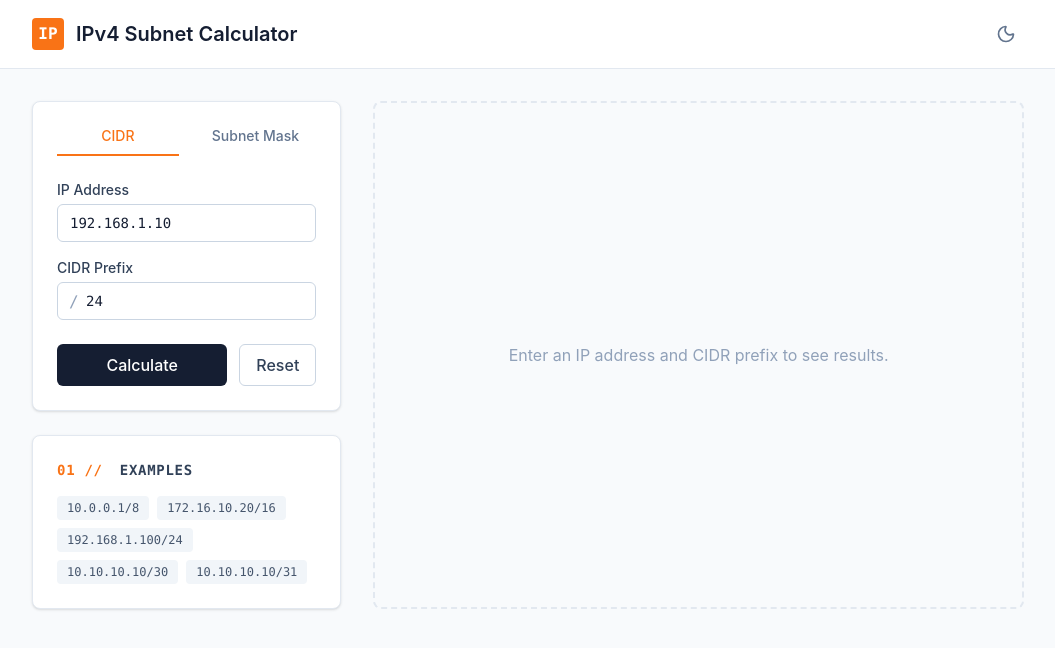
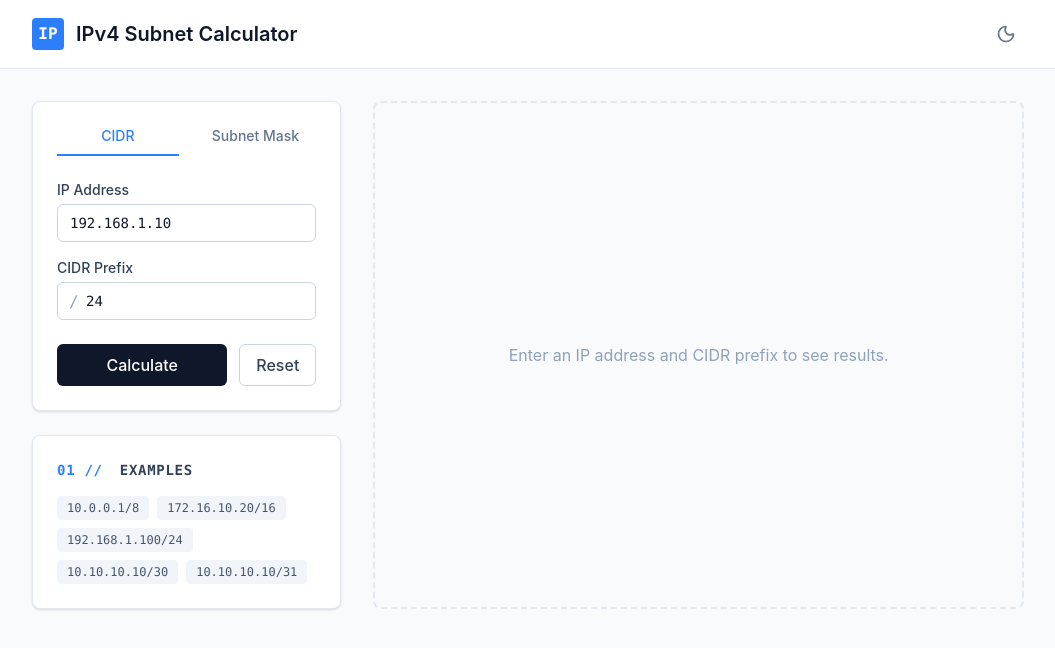
Before and after one commit to BangGempar/kalkulator-subnet, a React (Vite) app: page / in a window 1280 px wide. Shown: the top 648 px of the page, without its empty margins (112-1167 px from the left). Built offline with nearby package versions, Linux system fonts and the light colour scheme.

Commit message:
style: change theme to blue and white

```diff
--- a/src/App.tsx
+++ b/src/App.tsx
@@ -12,7 +12,7 @@ function App() {
     result, error, calculate, reset
   } = useSubnetCalculator();
 
-  const [darkMode, setDarkMode] = useState(true);
+  const [darkMode, setDarkMode] = useState(false);
 
   useEffect(() => {
     const isDark = window.matchMedia('(prefers-color-scheme: dark)').matches;
@@ -41,7 +41,7 @@ function App() {
       <header className="bg-white dark:bg-slate-900 border-b border-slate-200 dark:border-slate-800 sticky top-0 z-10">
         <div className="max-w-5xl mx-auto px-4 py-4 flex justify-between items-center">
           <div className="flex items-center gap-3">
-            <div className="w-8 h-8 bg-orange-500 rounded flex items-center justify-center text-white font-mono font-bold">
+            <div className="w-8 h-8 bg-blue-500 rounded flex items-center justify-center text-white font-mono font-bold">
               IP
             </div>
             <h1 className="text-xl font-semibold text-slate-900 dark:text-white">
@@ -50,7 +50,7 @@ function App() {
           </div>
           <button
             onClick={() => setDarkMode(!darkMode)}
-            className="p-2 text-slate-500 hover:text-orange-500 hover:bg-orange-50 dark:hover:bg-slate-800 rounded transition-colors"
+            className="p-2 text-slate-500 hover:text-blue-500 hover:bg-blue-50 dark:hover:bg-slate-800 rounded transition-colors"
           >
             {darkMode ? <Sun size={20} /> : <Moon size={20} />}
           </button>
@@ -64,7 +64,7 @@ function App() {
               <button
                 className={`flex-1 pb-2 text-sm font-medium border-b-2 transition-colors ${
                   mode === 'cidr'
-                    ? 'border-orange-500 text-orange-500'
+                    ? 'border-blue-500 text-blue-500'
                     : 'border-transparent text-slate-500 hover:text-slate-700 dark:hover:text-slate-300'
                 }`}
                 onClick={() => setMode('cidr')}
@@ -74,7 +74,7 @@ function App() {
               <button
                 className={`flex-1 pb-2 text-sm font-medium border-b-2 transition-colors ${
                   mode === 'mask'
-                    ? 'border-orange-500 text-orange-500'
+                    ? 'border-blue-500 text-blue-500'
                     : 'border-transparent text-slate-500 hover:text-slate-700 dark:hover:text-slate-300'
                 }`}
                 onClick={() => setMode('mask')}
@@ -92,7 +92,7 @@ function App() {
                   type="text"
                   value={ip}
                   onChange={(e) => setIp(e.target.value)}
-                  className="w-full px-3 py-2 bg-white dark:bg-slate-950 border border-slate-300 dark:border-slate-700 rounded-md focus:outline-none focus:ring-2 focus:ring-orange-500 font-mono text-sm"
+                  className="w-full px-3 py-2 bg-white dark:bg-slate-950 border border-slate-300 dark:border-slate-700 rounded-md focus:outline-none focus:ring-2 focus:ring-blue-500 font-mono text-sm"
                   placeholder="192.168.1.10"
                 />
               </div>
@@ -108,7 +108,7 @@ function App() {
                       type="text"
                       value={cidr}
                       onChange={(e) => setCidr(e.target.value)}
-                      className="w-full pl-7 pr-3 py-2 bg-white dark:bg-slate-950 border border-slate-300 dark:border-slate-700 rounded-md focus:outline-none focus:ring-2 focus:ring-orange-500 font-mono text-sm"
+                      className="w-full pl-7 pr-3 py-2 bg-white dark:bg-slate-950 border border-slate-300 dark:border-slate-700 rounded-md focus:outline-none focus:ring-2 focus:ring-blue-500 font-mono text-sm"
                       placeholder="24"
                     />
                   </div>
@@ -122,7 +122,7 @@ function App() {
                     type="text"
                     value={mask}
                     onChange={(e) => setMask(e.target.value)}
-                    className="w-full px-3 py-2 bg-white dark:bg-slate-950 border border-slate-300 dark:border-slate-700 rounded-md focus:outline-none focus:ring-2 focus:ring-orange-500 font-mono text-sm"
+                    className="w-full px-3 py-2 bg-white dark:bg-slate-950 border border-slate-300 dark:border-slate-700 rounded-md focus:outline-none focus:ring-2 focus:ring-blue-500 font-mono text-sm"
                     placeholder="255.255.255.0"
                   />
                 </div>
@@ -138,7 +138,7 @@ function App() {
               <div className="flex gap-3 pt-2">
                 <button
                   type="submit"
-                  className="flex-1 bg-slate-900 hover:bg-slate-800 dark:bg-orange-500 dark:hover:bg-orange-600 text-white font-medium py-2 px-4 rounded-md transition-colors"
+                  className="flex-1 bg-slate-900 hover:bg-slate-800 dark:bg-blue-500 dark:hover:bg-blue-600 text-white font-medium py-2 px-4 rounded-md transition-colors"
                 >
                   Calculate
                 </button>
@@ -155,7 +155,7 @@ function App() {
 
           <div className="bg-white dark:bg-slate-900 border border-slate-200 dark:border-slate-800 rounded-lg p-6 shadow-sm">
             <h3 className="font-mono text-sm font-semibold text-slate-700 dark:text-slate-300 mb-4 tracking-wider">
-              <span className="text-orange-500 mr-2">01 //</span> EXAMPLES
+              <span className="text-blue-500 mr-2">01 //</span> EXAMPLES
             </h3>
             <div className="flex flex-wrap gap-2">
               {[
@@ -168,7 +168,7 @@ function App() {
                 <button
                   key={i}
                   onClick={() => loadExample(ex.ip, ex.cidr)}
-                  className="px-2.5 py-1 text-xs font-mono bg-slate-100 dark:bg-slate-800 text-slate-600 dark:text-slate-400 hover:text-orange-500 hover:bg-orange-50 dark:hover:bg-slate-700 rounded transition-colors"
+                  className="px-2.5 py-1 text-xs font-mono bg-slate-100 dark:bg-slate-800 text-slate-600 dark:text-slate-400 hover:text-blue-500 hover:bg-blue-50 dark:hover:bg-slate-700 rounded transition-colors"
                 >
                   {ex.ip}/{ex.cidr}
                 </button>
@@ -224,7 +224,7 @@ function App() {
               </div>
 
               {result.cidr === 31 && (
-                <div className="p-4 bg-orange-50 dark:bg-orange-900/20 text-orange-800 dark:text-orange-200 text-sm rounded-lg border border-orange-200 dark:border-orange-800/30">
+                <div className="p-4 bg-blue-50 dark:bg-blue-900/20 text-blue-800 dark:text-blue-200 text-sm rounded-lg border border-blue-200 dark:border-blue-800/30">
                   <strong>Note:</strong> /31 is commonly used for point-to-point links. Both addresses are considered usable hosts.
                 </div>
               )}
--- a/src/components/BinaryVisualization.tsx
+++ b/src/components/BinaryVisualization.tsx
@@ -23,7 +23,7 @@ export function BinaryVisualization({ ipBinary, maskBinary, prefix }: Props) {
     <div className="bg-slate-900 rounded-lg overflow-hidden border border-slate-800 shadow-sm text-slate-300">
       <div className="bg-slate-950 px-4 py-3 border-b border-slate-800">
         <h3 className="font-mono text-sm font-semibold text-slate-300 tracking-wider">
-          <span className="text-orange-500 mr-2">06 //</span> BINARY
+          <span className="text-blue-500 mr-2">06 //</span> BINARY
         </h3>
       </div>
       <div className="p-4 overflow-x-auto">
@@ -38,7 +38,7 @@ export function BinaryVisualization({ ipBinary, maskBinary, prefix }: Props) {
           </div>
           <div className="flex gap-4 mt-2 pt-2 border-t border-slate-800">
             <span className="w-12 text-slate-500">BITS</span>
-            <span className="text-orange-400">{legend}</span>
+            <span className="text-blue-400">{legend}</span>
           </div>
         </div>
       </div>
--- a/src/components/CopyButton.tsx
+++ b/src/components/CopyButton.tsx
@@ -21,7 +21,7 @@ export function CopyButton({ value }: Props) {
   return (
     <button
       onClick={handleCopy}
-      className="p-1.5 text-slate-500 hover:text-orange-500 hover:bg-orange-50 dark:hover:bg-slate-800 rounded transition-colors"
+      className="p-1.5 text-slate-500 hover:text-blue-500 hover:bg-blue-50 dark:hover:bg-slate-800 rounded transition-colors"
       title="Copy to clipboard"
     >
       {copied ? <Check size={16} className="text-green-500" /> : <Copy size={16} />}
--- a/src/components/ResultCard.tsx
+++ b/src/components/ResultCard.tsx
@@ -19,7 +19,7 @@ export function ResultCard({ title, rows }: Props) {
       <div className="bg-slate-50 dark:bg-slate-950 px-4 py-3 border-b border-slate-200 dark:border-slate-800">
         <h3 className="font-mono text-sm font-semibold text-slate-700 dark:text-slate-300 tracking-wider">
           {title.includes("//") ? (
-            <><span className="text-orange-500 mr-2">{title.split("//")[0]}//</span>{title.split("//")[1]}</>
+            <><span className="text-blue-500 mr-2">{title.split("//")[0]}//</span>{title.split("//")[1]}</>
           ) : title}
         </h3>
       </div>
--- a/src/index.css
+++ b/src/index.css
@@ -1,11 +1,5 @@
 
 @import "tailwindcss";
-
-@theme {
-  --color-slate-900: #151e32;
-  --color-slate-950: #0b1121;
-  --color-orange-500: #f97316;
-}
 
 body {
   @apply bg-slate-50 text-slate-900 dark:bg-slate-950 dark:text-slate-100 antialiased;
```
